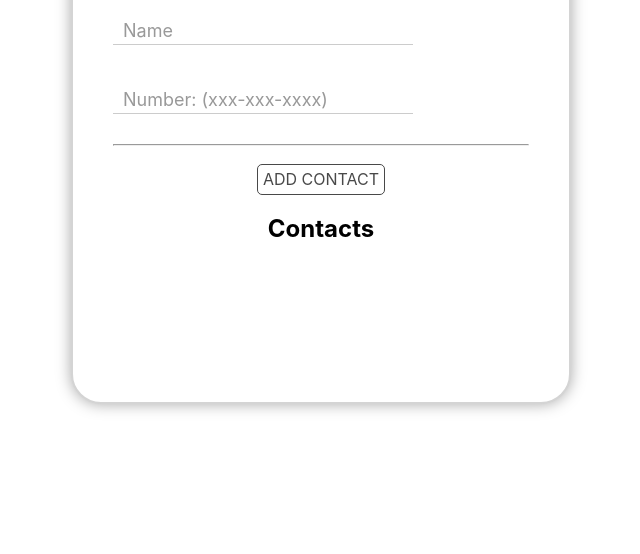
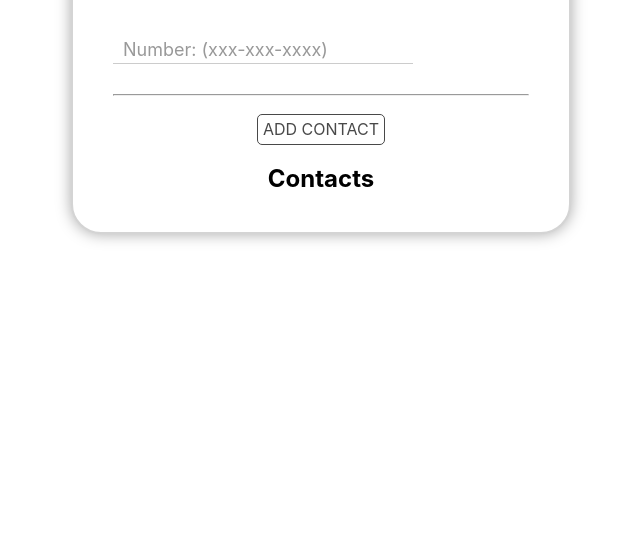
Before and after one commit to BogdanLytvyn/goit-react-hw-02-phonebook, a React app: page / in a window 1280 px wide. Shown: the part 246-800 px from the top of the page, without its empty margins (319-959 px from the left). Built offline with nearby package versions, Linux system fonts and the light colour scheme.

Commit message:
find fix

```diff
--- a/src/components/App.js
+++ b/src/components/App.js
@@ -20,7 +20,7 @@ export default class App extends Component {
   addContact = contact => {
     const { name } = contact;
     const contactsArray = this.state.contacts;
-    const nameExist = contactsArray.some(con => con['name'] === name);
+    const nameExist = contactsArray.some(contact => contact['name'] === name);
     if (nameExist) {
       alert(`${name} is already exist`);
       return;
--- a/src/components/Phonebook.module.css
+++ b/src/components/Phonebook.module.css
@@ -1,12 +1,12 @@
 .phoneBook {
   position: absolute;
-  top: 50%;
+  top: 100px;
   left: 50%;
-  transform: translate(-50%, -50%);
+  transform: translate(-50%, 0);
   align-items: center;
   text-align: center;
   width: 500px;
-  height: 500px;
+
   background-color: #ffffff;
   border: 2px solid #d4d4d4;
   border-radius: 30px;
--- a/src/components/filter/Filter.js
+++ b/src/components/filter/Filter.js
@@ -14,7 +14,7 @@ const Filter = ({ value, onChangeFilter }) => (
       required
     />
     <span className={styles.bar}></span>
-    <label className={styles.label}>Filter</label>
+    <label className={styles.label}>Find contacts by name</label>
   </div>
 );
 
```
